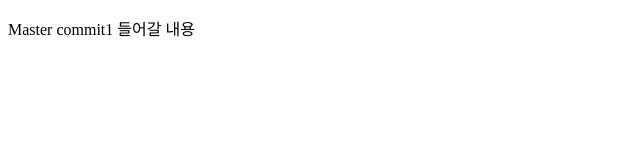
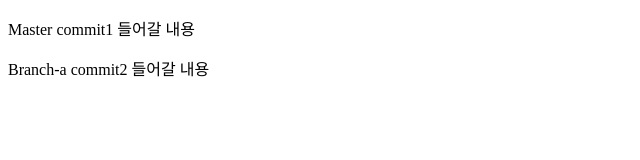
Before and after one commit to kimjunha2312/git_q1_kjh_test, a plain HTML site: page index.html in a window 1280 px wide. Shown: the whole page, without its empty margins (0-640 px from the left). Drawn offline with Linux system fonts and the light colour scheme.

Commit message:
branch-a commit 2

```diff
--- a/index.html
+++ b/index.html
@@ -3,5 +3,6 @@
   <head></head>
   <body>
     <p>Master commit1 들어갈 내용</p>
+    <p>Branch-a commit2 들어갈 내용</p>
   </body>
 </html>
```
